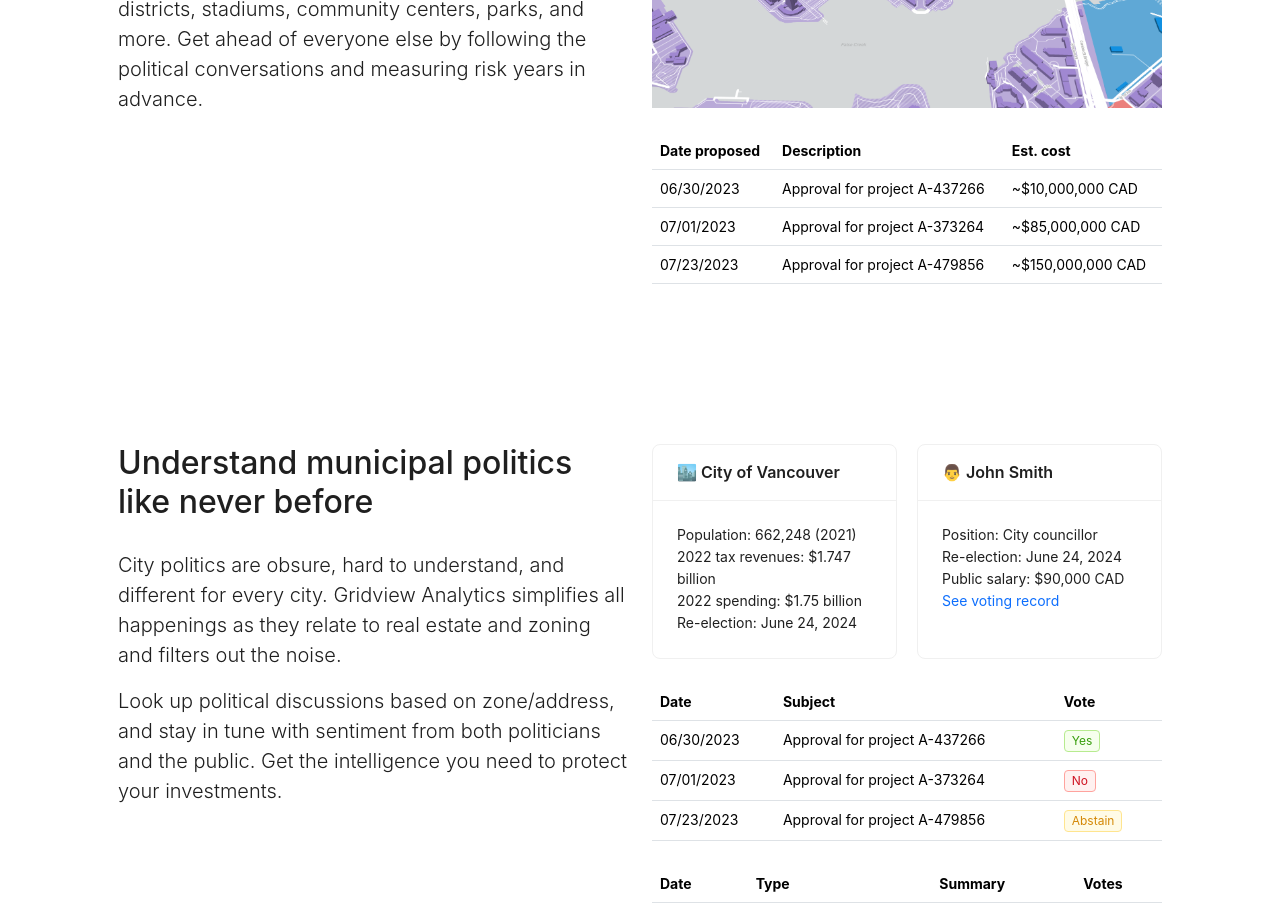
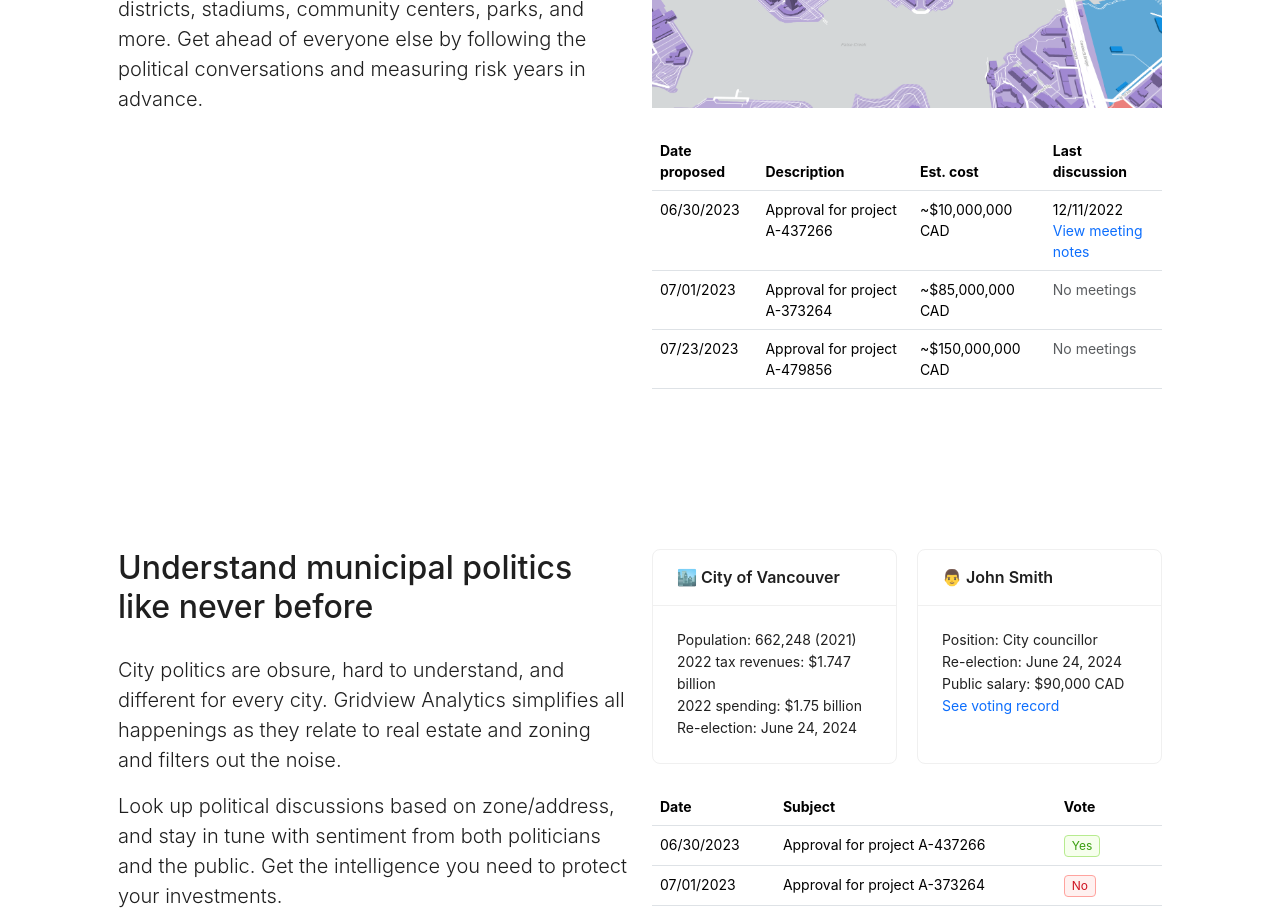
Before and after one commit to albertkim/gridview-analytics-web, a React (Create React App) app: page / in a window 1280 px wide. Shown: the part 1600-2513 px from the top of the page. Built offline with nearby package versions, Linux system fonts and the light colour scheme.

Commit message:
Added concept of viewing meeting notes for capital projects

```diff
--- a/src/pages/HomePage.js
+++ b/src/pages/HomePage.js
@@ -140,6 +140,7 @@ export function HomePage() {
                   <th>Date proposed</th>
                   <th>Description</th>
                   <th>Est. cost</th>
+                  <th>Last discussion</th>
                 </tr>
               </thead>
               <tbody>
@@ -147,16 +148,19 @@ export function HomePage() {
                   <td>06/30/2023</td>
                   <td>Approval for project A-437266</td>
                   <td>~$10,000,000 CAD</td>
+                  <td>12/11/2022<br /><a href='#'>View meeting notes</a></td>
                 </tr>
                 <tr>
                   <td>07/01/2023</td>
                   <td>Approval for project A-373264</td>
                   <td>~$85,000,000 CAD</td>
+                  <td className='text-muted'>No meetings</td>
                 </tr>
                 <tr>
                   <td>07/23/2023</td>
                   <td>Approval for project A-479856</td>
                   <td>~$150,000,000 CAD</td>
+                  <td className='text-muted'>No meetings</td>
                 </tr>
               </tbody>
             </table>
```
